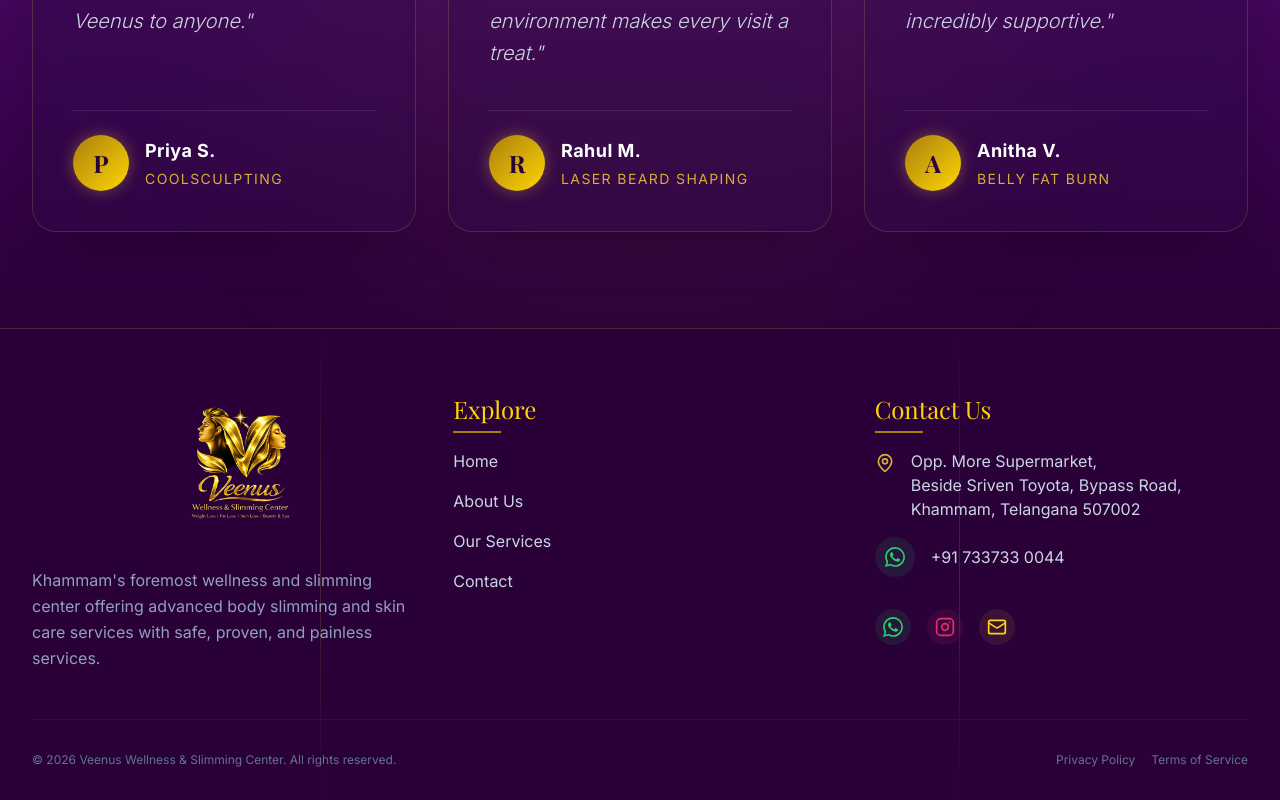
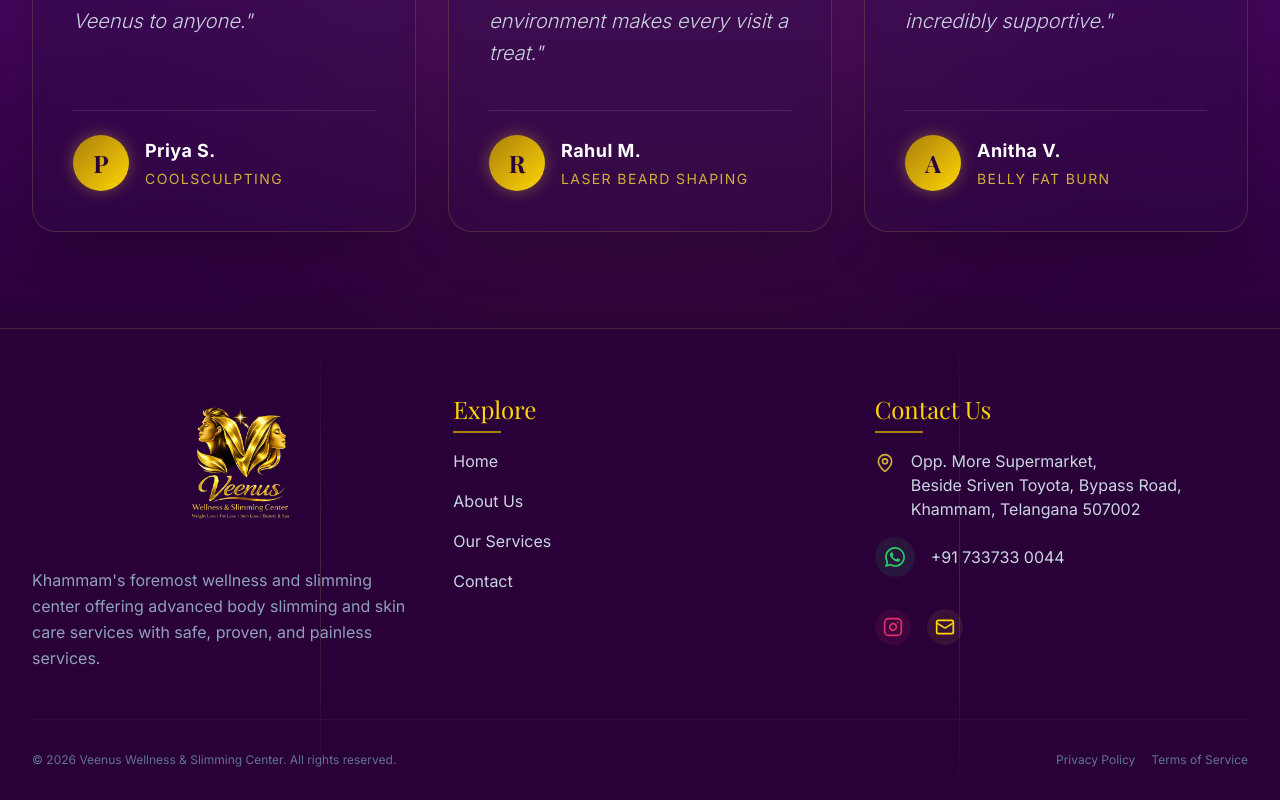
Before and after one commit to SaNjAy-bRo/veenus, a Next.js app: page / in a window 1280 px wide. Shown: the part 3718-4518 px from the top of the page. Built offline with nearby package versions, Linux system fonts and the light colour scheme; a web font is replaced by a local one.

Commit message:
style: remove redundant second whatsapp icon in footer

```diff
--- a/src/components/Footer.tsx
+++ b/src/components/Footer.tsx
@@ -66,12 +66,7 @@ export default function Footer() {
               </div>
 
               <div className="flex items-center gap-4 pt-4 justify-center md:justify-start">
-                <a href="https://wa.me/917337330044" target="_blank" rel="noopener noreferrer" className="bg-[#25D366]/10 p-2 rounded-full text-[#25D366] hover:bg-[#25D366] hover:text-white transition-all duration-300">
-                  <svg viewBox="0 0 24 24" width="20" height="20" fill="currentColor">
-                    <path d="M17.472 14.382c-.297-.149-1.758-.867-2.03-.967-.273-.099-.471-.148-.67.15-.197.297-.767.966-.94 1.164-.173.199-.347.223-.644.075-.297-.15-1.255-.463-2.39-1.475-.883-.788-1.48-1.761-1.653-2.059-.173-.297-.018-.458.13-.606.134-.133.298-.347.446-.52.149-.174.198-.298.298-.497.099-.198.05-.371-.025-.52-.075-.149-.669-1.612-.916-2.207-.242-.579-.487-.5-.669-.51-.173-.008-.371-.01-.57-.01-.198 0-.52.074-.792.372-.272.297-1.04 1.016-1.04 2.479 0 1.462 1.065 2.875 1.213 3.074.149.198 2.096 3.2 5.077 4.487.709.306 1.262.489 1.694.625.712.227 1.36.195 1.871.118.571-.085 1.758-.719 2.006-1.413.248-.694.248-1.289.173-1.413-.074-.124-.272-.198-.57-.347m-5.421 7.403h-.004a9.87 9.87 0 01-5.031-1.378l-.361-.214-3.741.982.998-3.648-.235-.374a9.86 9.86 0 01-1.51-5.26c.001-5.45 4.436-9.884 9.888-9.884 2.64 0 5.122 1.03 6.988 2.898a9.825 9.825 0 012.893 6.994c-.003 5.45-4.438 9.884-9.885 9.884m8.413-18.297A11.815 11.815 0 0012.05 0C5.495 0 .16 5.335.157 11.892c0 2.096.547 4.142 1.588 5.945L.057 24l6.305-1.654a11.882 11.882 0 005.683 1.448h.005c6.554 0 11.89-5.335 11.893-11.893a11.821 11.821 0 00-3.48-8.413Z" />
-                  </svg>
-                </a>
-                <a href="#" target="_blank" rel="noopener noreferrer" className="bg-[#E1306C]/10 p-2 rounded-full text-[#E1306C] hover:bg-[#E1306C] hover:text-white transition-all duration-300">
+                <a href="https://instagram.com" target="_blank" rel="noopener noreferrer" className="bg-[#E1306C]/10 p-2 rounded-full text-[#E1306C] hover:bg-[#E1306C] hover:text-white transition-all duration-300">
                   <Instagram size={20} />
                 </a>
                 <a href="mailto:info@veenuswellness.com" className="bg-gold-500/10 p-2 rounded-full text-gold-400 hover:bg-gold-500 hover:text-primary-900 transition-all duration-300">
```
